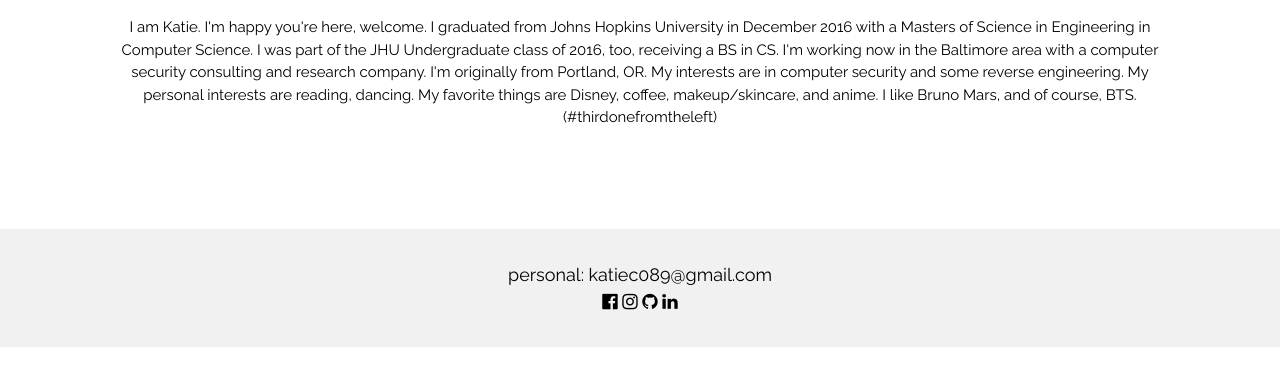
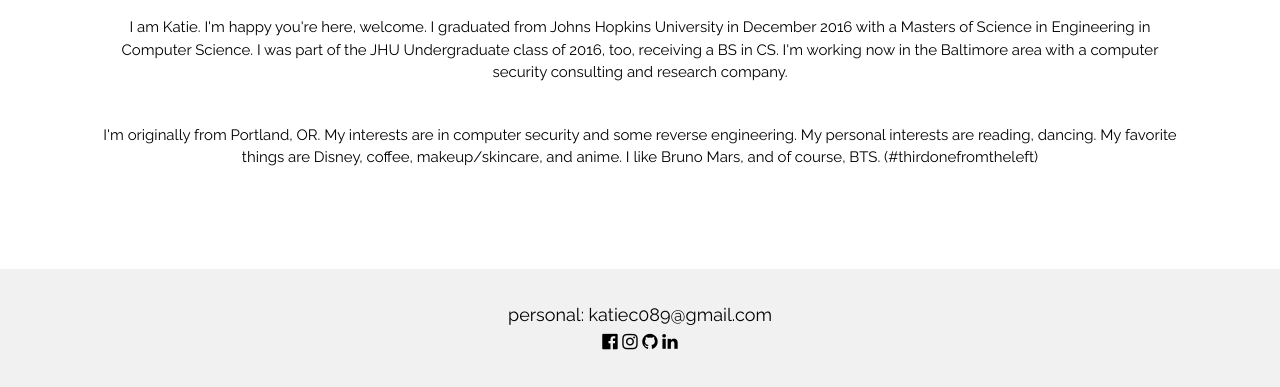
Before and after one commit to katiec089/katiec089.github.io, a Jekyll site: the page about/index.html, which Jekyll copies as it is, in a window 1280 px wide and 900 px high, scrolled down 584 px, cut to the strip 513-900 px from the top of the window. Built offline with Jekyll 4.4.1, drawn with Linux system fonts in a browser that asks for light colours; before the commit the page ends 1444 px from its top, so only the background shows below that.

Commit message:
about ewness

```diff
--- a/about/index.html
+++ b/about/index.html
@@ -37,6 +37,9 @@
 
                             I'm working now in the Baltimore area with a computer security consulting and research company.
 
+                            </p>
+                            <p style="text-align: center; margin-top: 40px; margin-left: 100px; margin-right: 100px">
+
                             I'm originally from Portland, OR.
 
                             My interests are in computer security and some reverse engineering.
```
